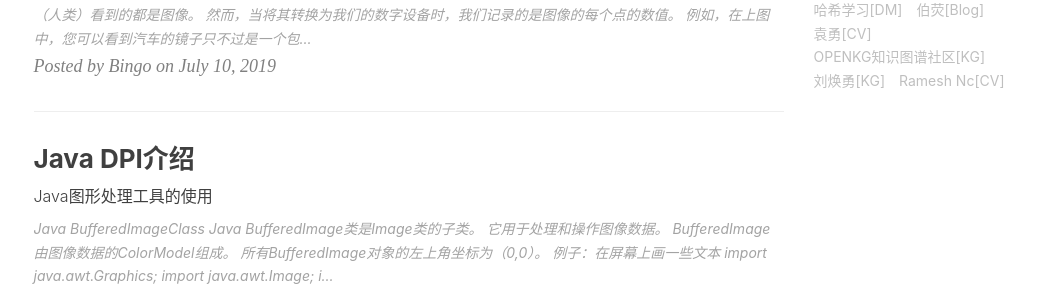
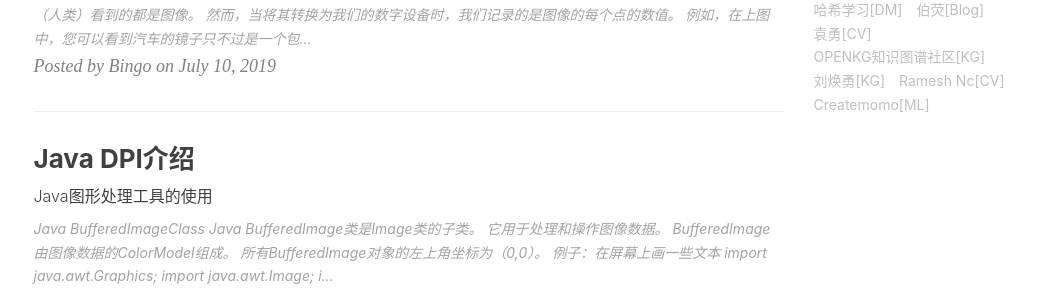
Before and after one commit to yutong2021/yutong2021.github.io, a Jekyll site: the page built from index.html, in a window 1280 px wide and 900 px high, scrolled down 922 px. Shown: the part 164-453 px from the top of the window, without its empty margins (134-1198 px from the left). Built offline with Jekyll 4.4.1, drawn with Linux system fonts in a browser that asks for light colours; nearby versions of some CDN libraries; the list of posts is cut into pages by our own code; comment, search, counter and statistics services are not loaded.

Commit message:
home: add new friend

```diff
--- a/_config.yml
+++ b/_config.yml
@@ -120,5 +120,8 @@ friends: [
     },{
         title: "Ramesh Nc[CV]",
         href: "https://www.informatalks.com/"
+    },{
+        title: "Createmomo[ML]",
+        href: "https://createmomo.github.io/"
     }
 ]
```
